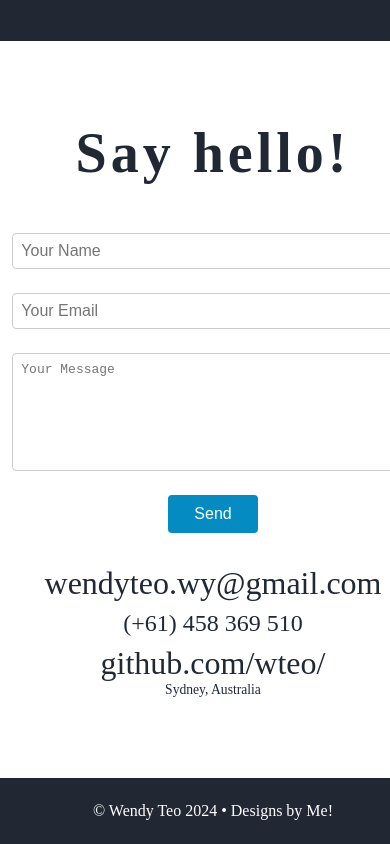
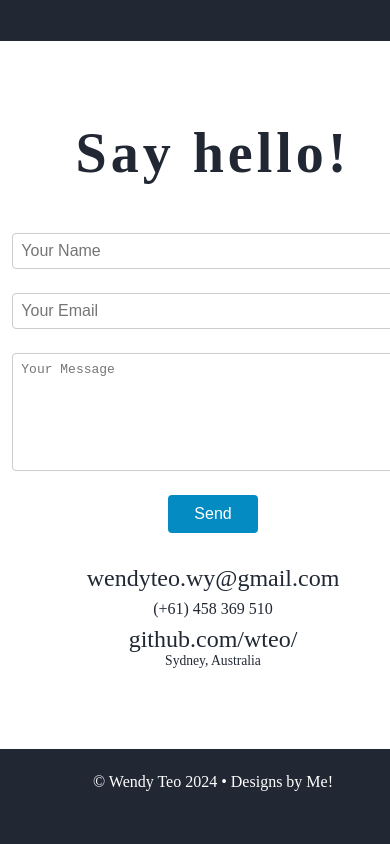
Before and after one commit to wteo/resumev2, a React (Create React App) app: page / in a window 390 px wide. Shown: the part 10919-11763 px from the top of the page. After the commit the page ends 11734 px from the top, so only its background shows below. Built offline with nearby package versions, Linux system fonts and the light colour scheme.

Commit message:
reduce font size

```diff
--- a/src/components/Contact/Contact.module.css
+++ b/src/components/Contact/Contact.module.css
@@ -95,4 +95,13 @@
     .contactStyling textarea {
         width: 90%;
     }
+
+    .contactStyling p {
+        font-size: 150%;
+    }
+
+    #phone {
+        font-size: 100%;
+    }
+
 }
```
